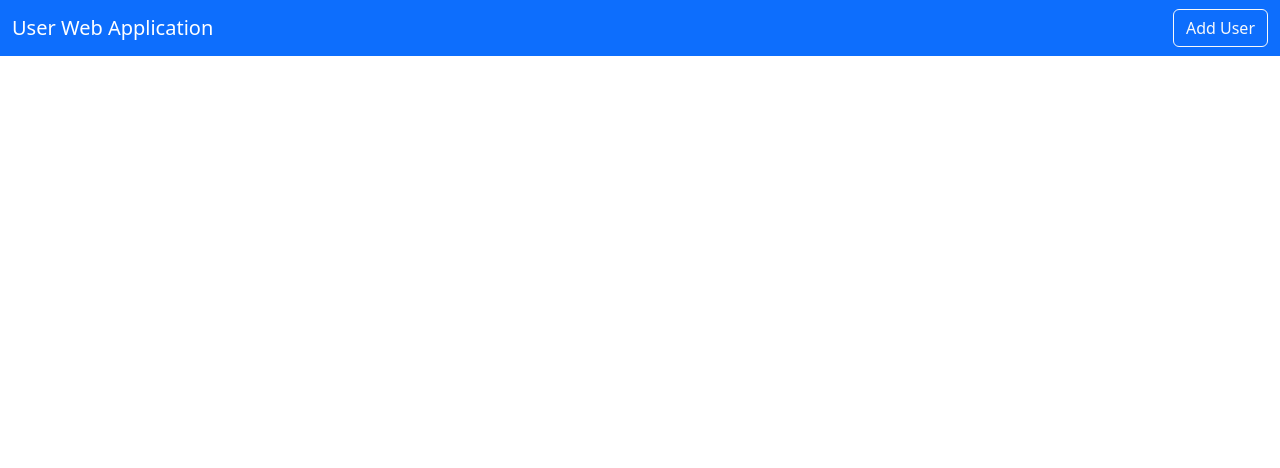
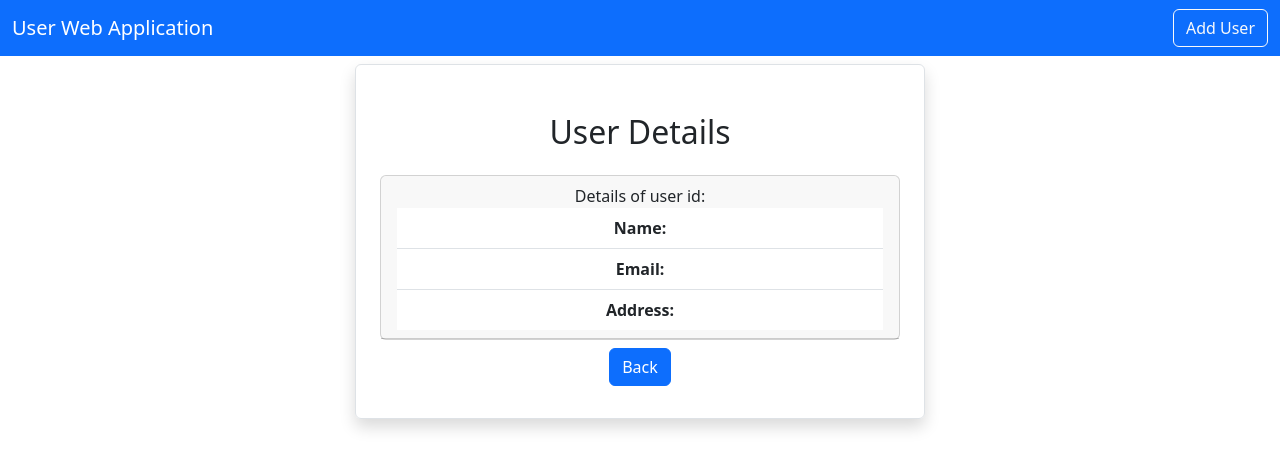
Before and after one commit to SheeRaaameetrance56/project_frontend_web, a React (Create React App) app: page /viewuser/1 in a window 1280 px wide. Shown: the top 468 px of the page. Built offline with nearby package versions, Linux system fonts and the light colour scheme; no server answers.

Commit message:
view user functions

```diff
--- a/src/App.js
+++ b/src/App.js
@@ -5,6 +5,7 @@ import Navbar from './layout/navbar';
 import Home from './pages/home';
 import AddUser from './users/addUser';
 import EditUser from './users/editUser';
+import ViewUser from './users/viewUser';
 
 function App() {
   return (
@@ -15,6 +16,7 @@ function App() {
           <Route exact path="/" element={<Home />} />
           <Route exact path="/adduser" element={<AddUser />} />
           <Route exact path="/edituser/:id" element={<EditUser />} />
+          <Route exact path="/viewuser/:id" element={<ViewUser />} />
         </Routes>
       </Router>
     </div>
--- a/src/pages/home.js
+++ b/src/pages/home.js
@@ -43,7 +43,7 @@ export default function Home() {
                         <td>{user.email}</td>
                         <td>{user.address}</td>
                         <td>
-                            <button className='btn btn-primary mx-2'>View</button>
+                            <Link className='btn btn-primary mx-2' to={`/viewuser/${user.id}`}>View</Link>
                             <Link className='btn btn-primary-outline mx-2' to={`/edituser/${user.id}`}>Edit</Link>
                             <button className='btn btn-danger mx-2' onClick={()=>deleteUser(user.id)}>Delete</button>
                         </td>
--- a/src/users/viewUser.js
+++ b/src/users/viewUser.js
@@ -0,0 +1,54 @@
+import React from 'react'
+import axios from 'axios';
+import { Link, useParams } from 'react-router-dom'
+import { useEffect, useState } from "react";
+
+export default function ViewUser() {
+
+    const [user, setUser]=React.useState({
+        name:"",
+        email:"",
+        address:""
+    });
+
+    const {id}=useParams()
+
+    useEffect(()=>{
+       loadUser();
+    },[]);
+
+    const loadUser=async()=>{
+        const result= await axios.get(`http://localhost:8080/user/${id}`);
+        setUser(result.data);
+    }
+
+  return (
+    <div className='container'>
+        <div className='row'>
+            <div className='col-md-6 offset-md-3 border rounded p-4 mt-2 shadow'>
+                <h2 className='text-center m-4'>User Details</h2>
+                <div className='card'>
+                    <div className='card-header'>
+                        Details of user id: {user.id}
+                        <ul className='list-group list-group-flush'>
+                            <li className='list-group-item'>
+                                <b>Name: </b>
+                                {user.name}
+                            </li>
+                            <li className='list-group-item'>
+                                <b>Email: </b>
+                                {user.email}
+                            </li>
+                            <li className='list-group-item'>
+                                <b>Address: </b>
+                                {user.address}
+                            </li>
+                        </ul>
+                    </div>
+                </div>
+                <Link className="btn btn-primary my-2" to={'/'}>Back</Link>
+            </div>
+        </div>
+    </div>
+  )
+}
```
